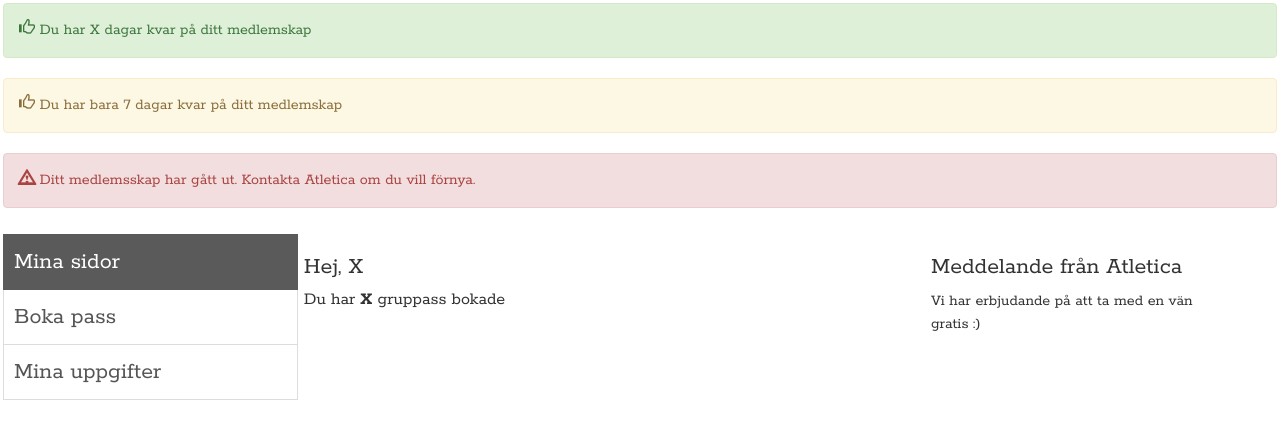
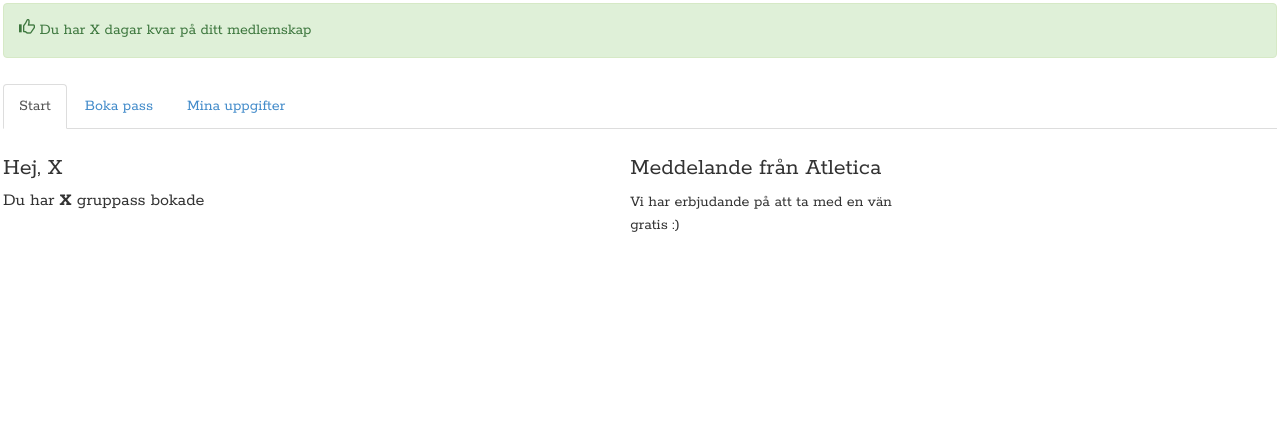
Before and after one commit to molvig/atletica_frontend_work, a PHP site: page /minsida.php in a window 1280 px wide. Shown: the part 70-509 px from the top of the page. Run offline with PHP 8.4, Linux system fonts and the light colour scheme; some libraries are stand-ins or nearby versions.

Commit message:
lördag 19.00

```diff
--- a/inc/menymedlem.php
+++ b/inc/menymedlem.php
@@ -1,5 +1,6 @@
-<div class="list-group">
-	<a href="minsida.php" class="list-group-item active">Mina sidor</a>
-	<a href="minsida_bokningar.php" class="list-group-item">Boka pass</a>
-	<a href="minsida_uppgifter.php" class="list-group-item">Mina uppgifter</a>
-</div>
+
+<ul class="nav nav-tabs" role="tablist">
+  <li <?php if ($minasida==1) { echo 'class="active"'; } ?> ><a href="minsida.php">Start</a></li>
+  <li <?php if ($minasida==2) { echo 'class="active"'; } ?> ><a href="minsida_bokningar.php">Boka pass</a></li>
+  <li <?php if ($minasida==3) { echo 'class="active"'; } ?> ><a href="minsida_uppgifter.php">Mina uppgifter</a></li>
+</ul>
--- a/minsida.php
+++ b/minsida.php
@@ -1,10 +1,12 @@
+
 <?php include('inc/header.php'); ?>
+<?php $minasida=1; ?>
 <div class="grid_12">
-<div class="alert alert-success" role="alert"><span class="glyphicon glyphicon-thumbs-up"></span> Du har X dagar kvar på ditt medlemskap</div>
-	<div class="alert alert-warning" role="alert"><span class="glyphicon glyphicon-thumbs-up"></span> Du har bara 7 dagar kvar på ditt medlemskap</div>
-	<div class="alert alert-danger" role="alert"><span class="glyphicon glyphicon-warning-sign"></span> Ditt medlemsskap har gått ut. Kontakta Atletica om du vill förnya.</div>
+	<div class="alert alert-success" role="alert"><span class="glyphicon glyphicon-thumbs-up"></span> Du har X dagar kvar på ditt medlemskap</div>
+<!--	<div class="alert alert-warning" role="alert"><span class="glyphicon glyphicon-thumbs-up"></span> Du har bara 7 dagar kvar på ditt medlemskap</div>
+	<div class="alert alert-danger" role="alert"><span class="glyphicon glyphicon-warning-sign"></span> Ditt medlemsskap har gått ut. Kontakta Atletica om du vill förnya.</div> -->
 </div>
-	<div class="grid_3">
+	<div class="grid_12">
   <?php include("inc/menymedlem.php"); ?>
   </div>
 
```
Also changed, not shown: minsida_bokningar.php (+8 -2 lines), minsida_uppgifter.php (+8 -1 lines).
